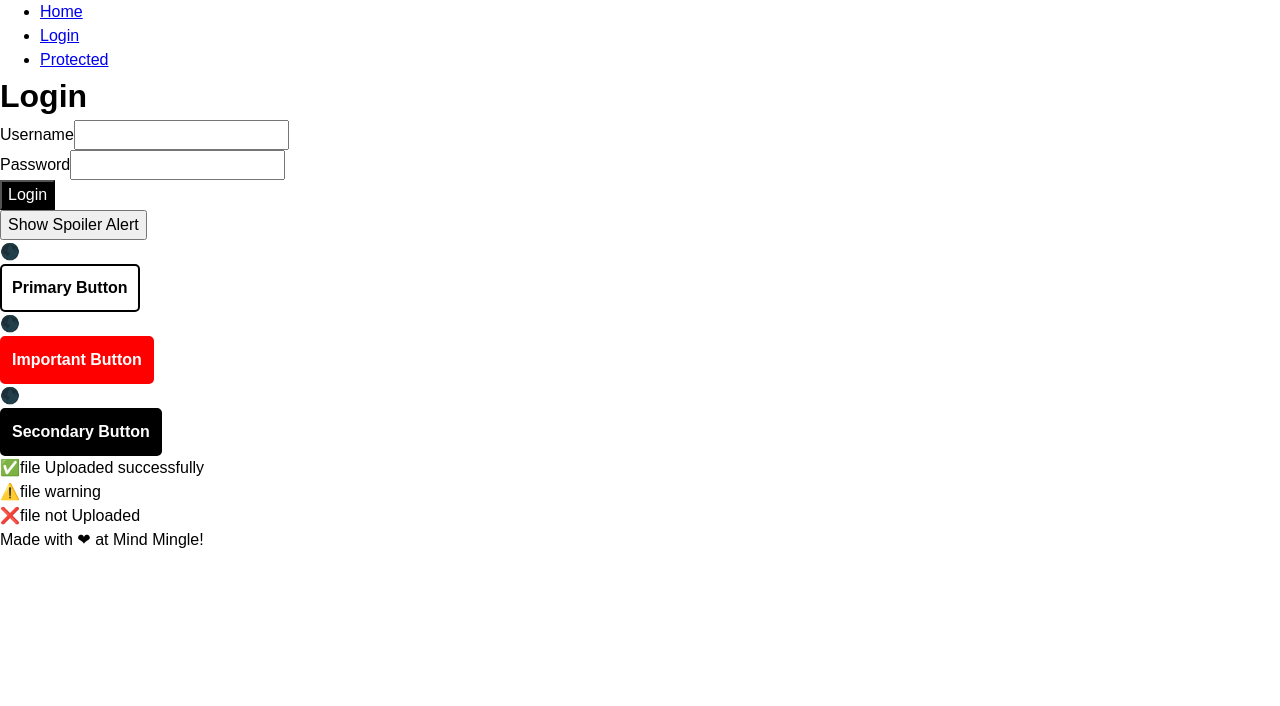
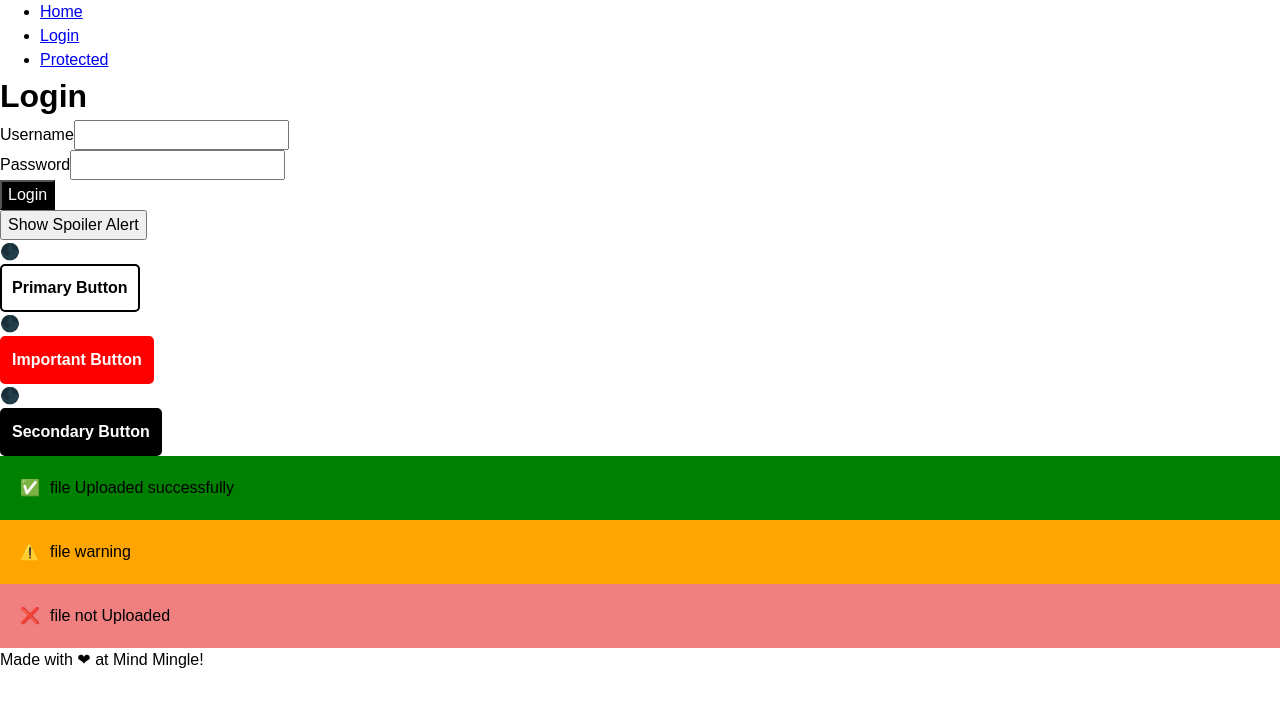
Before and after one commit to tannazma/react-architecture, a Next.js app: page /login in a window 1280 px wide. Shown: the top 706 px of the page. Built offline with nearby package versions, Linux system fonts and the light colour scheme.

Commit message:
created styles for Alert component

```diff
--- a/src/styles/globals.css
+++ b/src/styles/globals.css
@@ -143,3 +143,19 @@ form label {
   border-color: red;
   color: white;
 }
+
+.alert {
+  padding: 20px;
+}
+.alert span {
+    margin-right: 10px;
+}
+.alert.Success {
+  background-color: green;
+}
+.alert.Error {
+  background-color: lightcoral;
+}
+.alert.Warning {
+  background-color: orange;
+}
```
